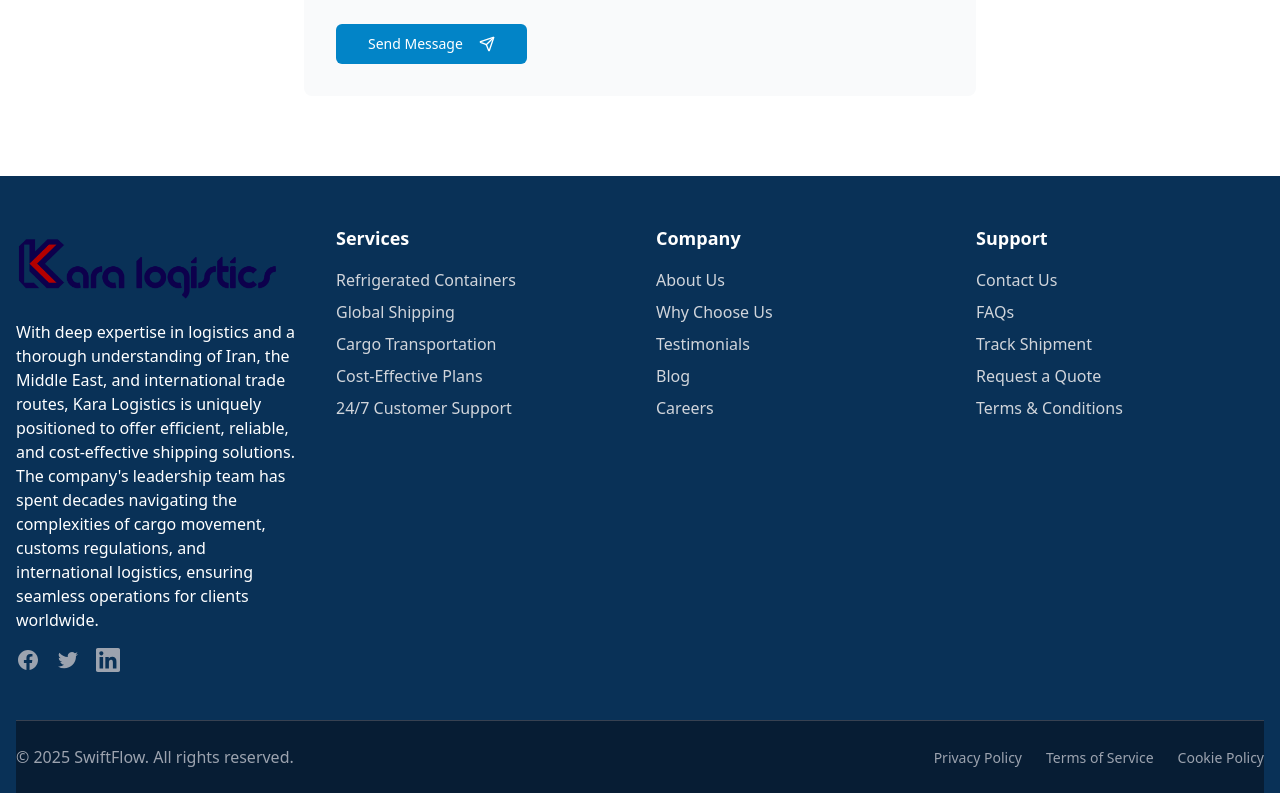
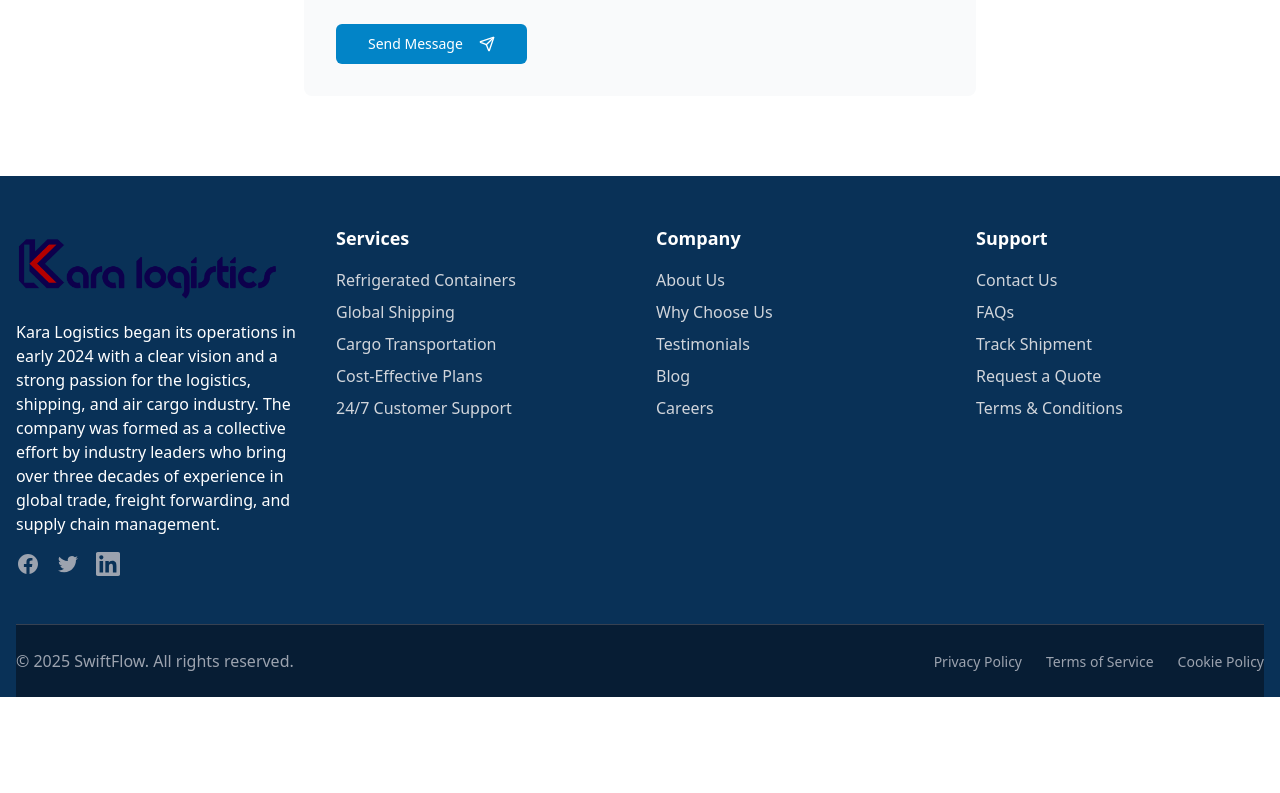
Before and after one commit to houmanhadzad/swift-flow-cargo-connect, a React (Vite) app: page / in a window 1280 px wide. Shown: the part 7216-8009 px from the top of the page. After the commit the page ends 7913 px from the top, so only its background shows below. Built offline with nearby package versions, Linux system fonts and the light colour scheme.

Commit message:
Replace footer text
Update the text in the footer's about section.

```diff
--- a/src/components/Footer.tsx
+++ b/src/components/Footer.tsx
@@ -15,11 +15,7 @@ const Footer = () => {
               className="h-20 mb-4 object-contain"
             />
             <p className="mb-4 text-white">
-              With deep expertise in logistics and a thorough understanding of Iran, the Middle East,
-              and international trade routes, Kara Logistics is uniquely positioned to offer efficient,
-              reliable, and cost-effective shipping solutions. The company's leadership team has spent
-              decades navigating the complexities of cargo movement, customs regulations, and
-              international logistics, ensuring seamless operations for clients worldwide.
+              Kara Logistics began its operations in early 2024 with a clear vision and a strong passion for the logistics, shipping, and air cargo industry. The company was formed as a collective effort by industry leaders who bring over three decades of experience in global trade, freight forwarding, and supply chain management.
             </p>
             <div className="flex space-x-4">
               <a href="#" className="text-gray-400 hover:text-white transition-colors">
```
